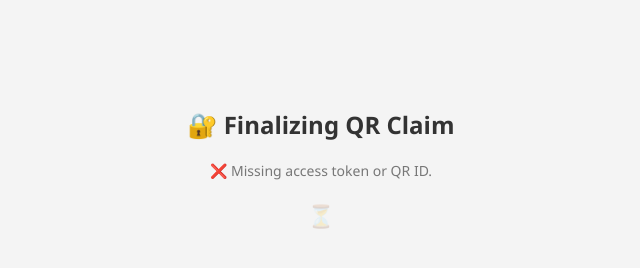
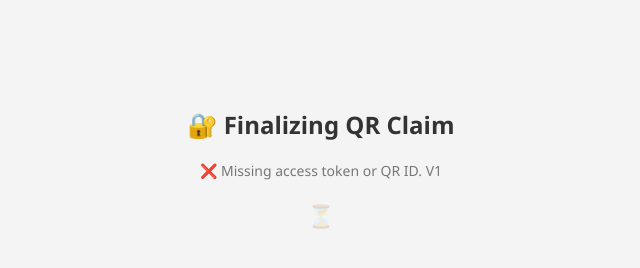
Before and after one commit to qrtagall/qrprocess, a plain HTML site: page oauth-claim-callback.html in a window 1280 px wide. Shown: the full height of the page, 319-959 px from the left. Drawn offline with Linux system fonts and the light colour scheme.

Commit message:
Update oauth-claim-callback.html

```diff
--- a/oauth-claim-callback.html
+++ b/oauth-claim-callback.html
@@ -44,7 +44,7 @@
       const statusEl = document.getElementById("status");
 
       if (!accessToken || !id) {
-        statusEl.textContent = "❌ Missing access token or QR ID.";
+        statusEl.textContent = "❌ Missing access token or QR ID. V1";
         return;
       }
 
```
